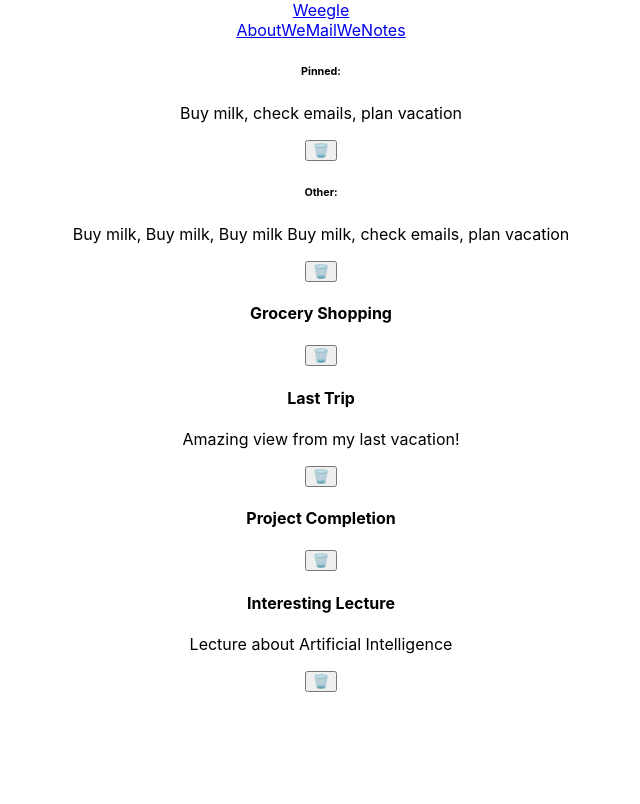
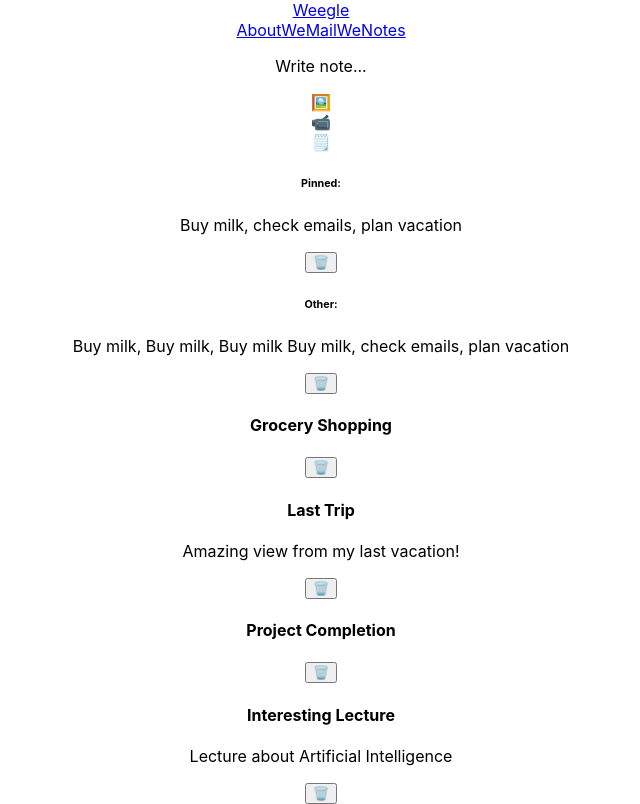
Before and after one commit to AviadMalikan/Weegle, a React (Create React App) app: page /note in a window 1280 px wide. Shown: the whole page, without its empty margins (319-959 px from the left). Built offline with nearby package versions, Linux system fonts and the light colour scheme.

Commit message:
add note-edit/add cmp

```diff
--- /dev/null
+++ b/src/assets/style/cmp/note/note-edit.css
@@ -0,0 +1,23 @@
+.note-edit {}
+
+.add-note-btn {
+    cursor: text;
+    height: 46px;
+    width: 70%;
+    margin: auto;
+    padding: 12px 16px;
+    text-align: start;
+    border-radius: 8px;
+    display: flex;
+    align-items: center;
+    justify-content: space-between;
+    border: 1px rgba(255, 255, 255, 0.26) solid;
+    line-height: 2.2;
+}
+
+
+.add-note-btn-container {
+    display: flex;
+    gap: 0 10px;
+    position: relative;
+}
--- a/src/assets/style/index.css
+++ b/src/assets/style/index.css
@@ -38,6 +38,7 @@ body {
 
 /* Note Component */
 @import 'cmp/note/note-index.css';
+@import 'cmp/note/note-edit.css';
 @import 'cmp/note/note-list.css';
 @import 'cmp/note/note-preview.css';
 @import 'cmp/note/note-details.css';
--- /dev/null
+++ b/src/cmps/notes/note-edit.jsx
@@ -0,0 +1,18 @@
+import { useState } from "react"
+
+
+export function NoteEdit() {
+    const [isInputOpen, setIsInputOpen] = useState(false)
+
+
+    return <section className="note-edit">
+        <div className="add-note-btn" onClick={() => setIsInputOpen(true)}>
+            <p>Write note...</p>
+            <div className="add-note-btn-container">
+                <div className="note-btn img-btn">🖼️</div>
+                <div className="note-btn video-btn">📹</div>
+                <div className="note-btn todo-btn">🗒️</div>
+            </div>
+        </div>
+    </section>
+}
--- a/src/views/note-index.jsx
+++ b/src/views/note-index.jsx
@@ -2,6 +2,7 @@ import { useEffect, useState } from "react"
 import { Loader } from "../cmps/loader"
 import { noteService } from "../services/note.service"
 import { NoteList } from "../cmps/notes/note-list"
+import { NoteEdit } from "../cmps/notes/note-edit"
 
 
 export function NoteIndex() {
@@ -23,14 +24,14 @@ export function NoteIndex() {
     function onRemoveNote(noteId) {
         noteService.remove(noteId)
             .then(() => {
-                const updateNotes = notes.filter(n =>  n.id !== noteId )
+                const updateNotes = notes.filter(n => n.id !== noteId)
                 setNotes(updateNotes)
             })
     }
 
     return <main className="main-layout full">
         {isLoading && <Loader />}
-
+        <NoteEdit />
         {(!notes.length && !isLoading) && <h3 className="note-list">No Notes Yet</h3>}
         <NoteList notes={notes} onRemoveNote={onRemoveNote} />
 
```
